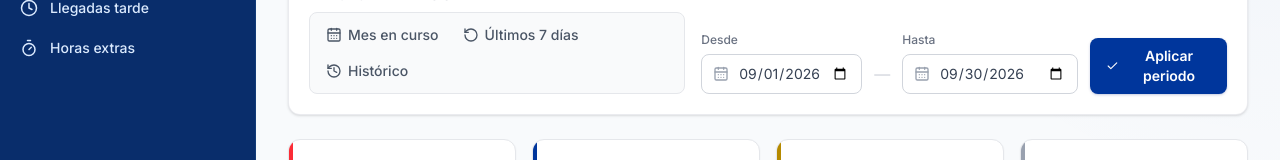
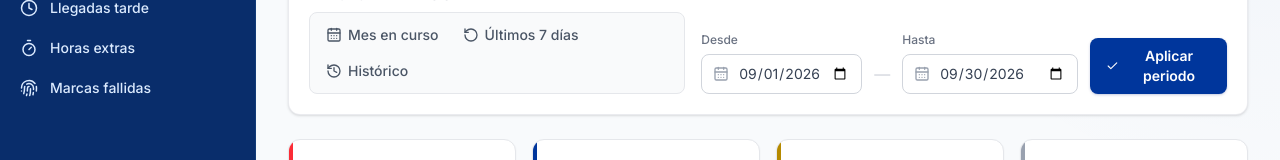
Before and after one commit to j-montoya-ei/electro-analytics-web, a Next.js app: page /inasistencias in a window 1280 px wide. Shown: the part 241-401 px from the top of the page. Built offline with nearby package versions, Linux system fonts and the light colour scheme; no server answers; the database is empty.

Commit message:
Update Sidebar.tsx

```diff
--- a/components/Sidebar.tsx
+++ b/components/Sidebar.tsx
@@ -16,6 +16,7 @@ import {
   ChevronLeft,
   ChevronRight,
 } from 'lucide-react'
+import { PieChart, Users, UserX, Clock, Timer, Fingerprint, ChevronLeft, ChevronRight } from 'lucide-react'
 
 const navItems = [
   { href: '/', label: 'Caracterización', icon: PieChart },
@@ -23,6 +24,7 @@ const navItems = [
   { href: '/inasistencias', label: 'Inasistencias', icon: UserX },
   { href: '/llegadas-tarde', label: 'Llegadas tarde', icon: Clock },
   { href: '/horas-extras', label: 'Horas extras', icon: Timer },
+  { href: '/marcas-fallidas', label: 'Marcas fallidas', icon: Fingerprint },
 ]
 
 export default function Sidebar() {
```
